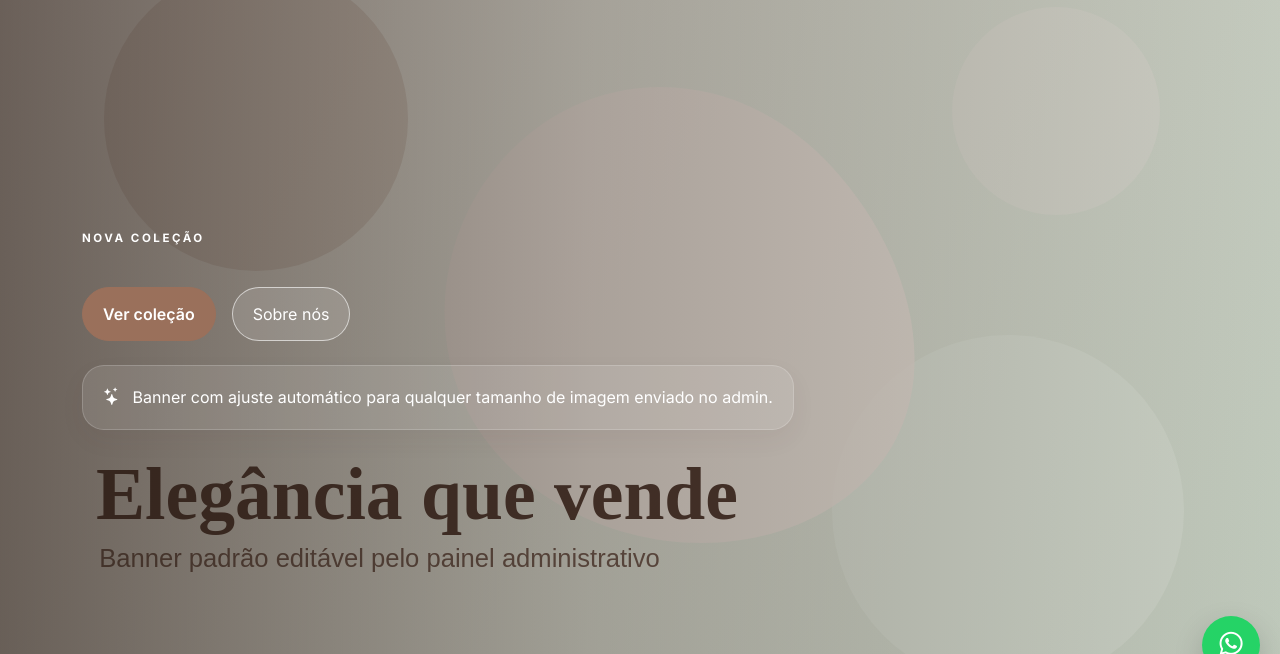
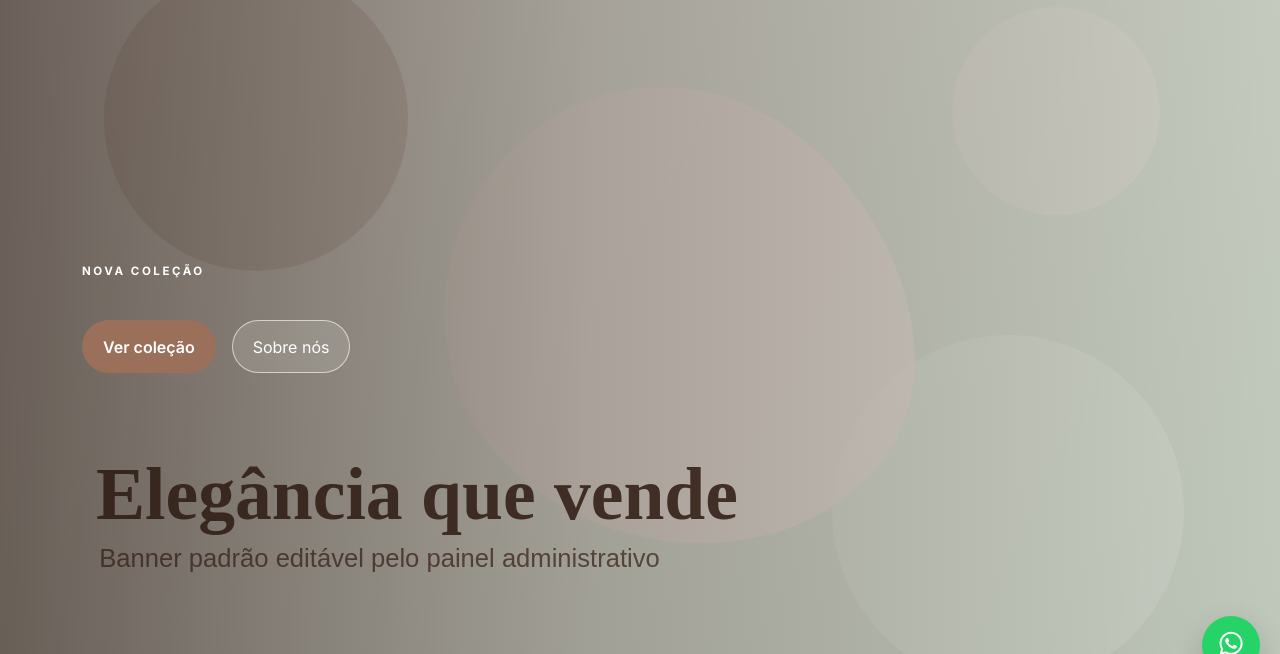
Before and after one commit to gabrieldigitalsales-del/carolina-helena, a Flask app: page / in a window 1280 px wide. Shown: the part 106-760 px from the top of the page. Run offline with Flask 3, Linux system fonts and the light colour scheme; data comes from the database, SQL or seed files in the repository.

Commit message:
Update home.html

```diff
--- a/templates/home.html
+++ b/templates/home.html
@@ -18,10 +18,7 @@
                             <a href="{{ banner.button_link }}" class="btn btn-primary-custom">{{ banner.button_text }}</a>
                             <a href="{{ url_for('about') }}" class="btn btn-soft-custom">Sobre nós</a>
                         </div>
-                        <div class="hero-note">
-                            <i class="bi bi-stars"></i>
-                            <span>Banner com ajuste automático para qualquer tamanho de imagem enviado no admin.</span>
-                        </div>
+                     </div>
                     </div>
                 </div>
             </div>
```
